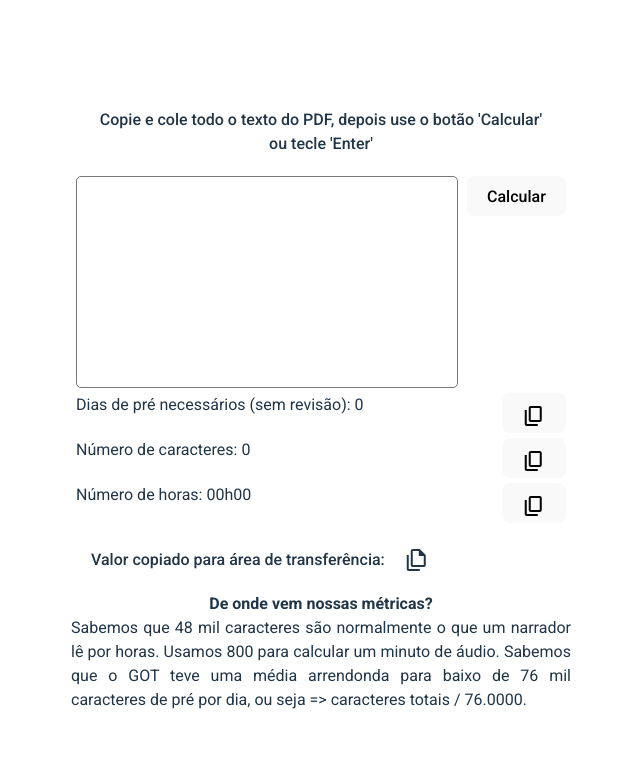
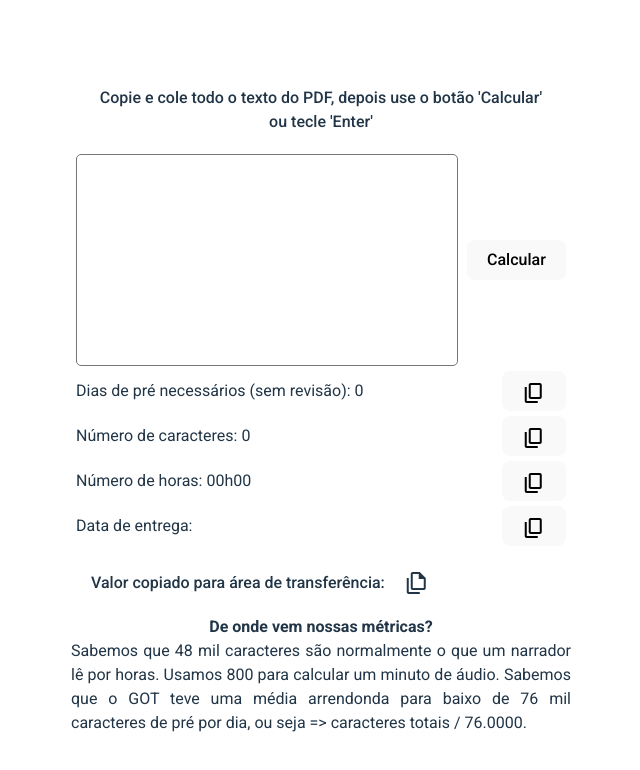
Before and after one commit to Casewinter/PreProdSemStackBlitz, a Vue app: page / in a window 1280 px wide. Shown: the top 770 px of the page, without its empty margins (319-959 px from the left). Built offline with nearby package versions, Linux system fonts and the light colour scheme.

Commit message:
recurso experimental

```diff
--- a/src/App.vue
+++ b/src/App.vue
@@ -6,6 +6,10 @@ const inputText = ref('');
 const numeroDeDiasDePre = ref('0');
 const numeroDeCaracteres = ref('0');
 const numeroDeHoras = ref('00h00');
+
+//experimental
+const dataDeEntregaCopiado = ref('content_copy');
+const dataDeEntrega = ref('');
 
 const diasCopiado = ref('content_copy');
 const caracteresCopiado = ref('content_copy');
@@ -38,14 +42,39 @@ const calcPre = () => {
   numeroDeDiasDePre.value = Math.ceil(numeroDeCaracteresCalculado / 76000);
 };
 
+//experimental
+
+const calcHour = () => {
+  const baseDaCronometria = numeroDeDiasDePre.value;
+  const baseDeCalculoParaFeriados = Math.floor(baseDaCronometria / 5);
+  const feriadosCompensados =
+    baseDeCalculoParaFeriados * 2 + baseDaCronometria - 1;
+
+  const hoje = new Date();
+  let base = new Date();
+
+  const futuro = base.setDate(hoje.getDate() + feriadosCompensados);
+  const formatado = new Intl.DateTimeFormat('pt-BR', {
+    day: 'numeric',
+    weekday: 'long',
+    month: 'short',
+    year: 'numeric',
+  }).format(futuro);
+  dataDeEntrega.value = formatado;
+};
+
+//experimental
+
 const imprimirCalc = () => {
   if (inputText.value == '') return;
   calcCaracter();
   calcHoras();
   calcPre();
+  calcHour();
   diasCopiado.value = 'content_copy';
   caracteresCopiado.value = 'content_copy';
   horasCopiado.value = 'content_copy';
+  dataDeEntregaCopiado.value = 'content_copy';
 };
 
 const copiar = (n, m) => {
@@ -63,6 +92,9 @@ const copiar = (n, m) => {
     },
     function () {
       horasCopiado.value = 'file_copy';
+    },
+    function () {
+      dataDeEntregaCopiado.value = 'file_copy';
     },
   ];
   funcoesDeSimbolos[m]();
@@ -103,6 +135,14 @@ const copiar = (n, m) => {
       </button>
     </div>
 
+    <div class="subCard">
+      <p>Data de entrega: {{ dataDeEntrega }}</p>
+      <button @click="copiar(dataDeEntrega, 3)">
+        <span class="material-symbols-outlined">
+          {{ dataDeEntregaCopiado }}
+        </span>
+      </button>
+    </div>
     <div class="footer">
       <p class="header">
         Valor copiado para área de transferência: {{ copiado }}
@@ -149,6 +189,7 @@ button:focus {
 .subCard {
   display: flex;
   justify-content: space-between;
+  align-items: center;
   margin: 5px;
 }
 
```
